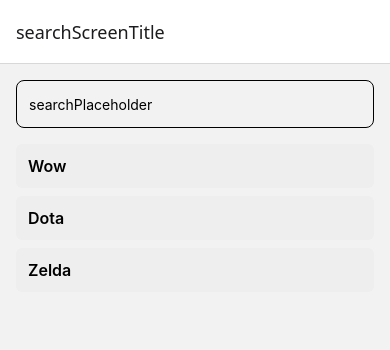
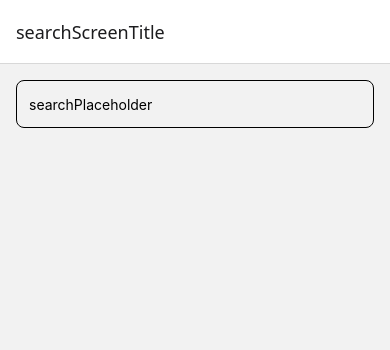
Before and after one commit to DiegoSouzadeAndrade/GameShelf, a React Native app: screen /Search in a window 390 px wide. Shown: the top 350 px of the page. Built offline with nearby package versions, Linux system fonts and the light colour scheme; what react-native-mmkv would draw is missing.

Commit message:
useGames hook with api integration

```diff
--- a/package.json
+++ b/package.json
@@ -48,6 +48,7 @@
     "@testing-library/react-native": "^13.2.0",
     "@types/jest": "^29.5.13",
     "@types/react": "^19.1.0",
+    "@types/react-native-vector-icons": "^6.4.18",
     "@types/react-redux": "^7.1.34",
     "@types/react-test-renderer": "^19.1.0",
     "eslint": "^8.19.0",
--- a/src/api/rawg.ts
+++ b/src/api/rawg.ts
@@ -1,6 +1,6 @@
 import axios from 'axios';
 
-const API_KEY = 'YOUR_API_KEY';
+const API_KEY = '37cbf85f155743268c201803bb98fb6c';
 const BASE_URL = 'https://api.rawg.io/api';
 
 const rawgApi = axios.create({
--- a/src/hooks/useGames.ts
+++ b/src/hooks/useGames.ts
@@ -10,12 +10,14 @@ export function useGames() {
     const { t } = useTranslation();
 
     async function searchGames(query: string){
+        console.log('Searching games with query:', query);
         try {
             setLoading(true);
             setError(null);
             const response = await rawgApi.get('/games', {
                 params: { search: query },
             });
+            console.log('++++++++++++', response.data.results);
             setGames(response.data.results);
         } catch (error) {
             setError(t('searchError'));
--- a/src/i18n/index.ts
+++ b/src/i18n/index.ts
@@ -1,5 +1,6 @@
 import i18n from 'i18next';
 import { initReactI18next } from 'react-i18next';
+import Backend from 'i18next-http-backend'
 import * as RNLocalize from 'react-native-localize';
 import en from './translations/en.json';
 import pt from './translations/pt.json';
@@ -15,12 +16,11 @@ const { languageTag } = RNLocalize.findBestLanguageTag(Object.keys(resources)) |
     languageTag: fallbackLng };
 
 i18n
+  .use(Backend)
   .use(initReactI18next)
   .init({
     resources,
-    lng: languageTag,
     fallbackLng,
-    compatibilityJSON: 'v4',
     interpolation: {
       escapeValue: false,
     },
--- a/src/i18n/translations/en.json
+++ b/src/i18n/translations/en.json
@@ -5,5 +5,6 @@
   "finished": "Finished",
   "addList": "Add to {{list}}",
   "hoursPlayed": "Hours played",
-  "searchError":"Error fetching games"
+  "searchError":"Error fetching games",
+  "searchScreenTitle": "Search Results"
 }
--- a/src/i18n/translations/pt.json
+++ b/src/i18n/translations/pt.json
@@ -5,5 +5,6 @@
   "finished": "Finalizado",
   "addList": "Adicionar à {{list}}",
   "hoursPlayed": "Horas jogadas",
-  "searchError":"Erro ao buscar jogos"
+  "searchError":"Erro ao buscar jogos",
+  "searchScreenTitle": "Resultados da Busca"
 }
--- a/src/screens/GameSearchScreen.tsx
+++ b/src/screens/GameSearchScreen.tsx
@@ -1,29 +1,20 @@
 import React, {useState} from 'react';
-import { View, TextInput, FlatList, Text, TouchableOpacity, StyleSheet } from 'react-native';
+import { View, TextInput, FlatList, ActivityIndicator, Text, TouchableOpacity, StyleSheet } from 'react-native';
+import { useNavigation } from '@react-navigation/native';
+import { useGames } from '../hooks/useGames';
+import { Game } from '../types/customTypes';
 import { useTranslation } from 'react-i18next';
 
 export default function GameSearchScreen(){
     const [query, setQuery] = useState('');
+    const { games, loading, error, searchGames } = useGames();
+    const navigation = useNavigation<any>();
     const { t, i18n } = useTranslation();
-
-    const games = [
-  {
-    id: 0,
-    name: 'Wow',
-  },
-  {
-    id: 1,
-    name: 'Dota',
-  },
-  {
-    id: 2,
-    name: 'Zelda',
-  },
-];
+    //i18n.changeLanguage('en-US');
 
     function handleSearch(){
         if(query.length > 2){
-            console.log('===========', query)
+            searchGames(query);
         }
     }
 
@@ -32,9 +23,10 @@ export default function GameSearchScreen(){
         return (
             <TouchableOpacity
                 style={styles.item}
-                onPress={()=> console.log('0000000000000')}
+                onPress={()=> navigation.navigate('GameDetails', { gameId: item.id })}
             >
                 <Text style={styles.title}>{item.name}</Text>
+                <Text style={styles.sub}>{item.status}</Text>
             </TouchableOpacity>
         );
     }
@@ -48,6 +40,9 @@ export default function GameSearchScreen(){
                 onSubmitEditing={handleSearch}
                 style={styles.input}
             />
+
+            {loading && <ActivityIndicator size="large" />}
+            {error && <Text style={styles.error}>{error}</Text>}
 
             <FlatList
                 data={games}
```
Also changed, not shown: 1 other file (tests, documents, lock files or other folders).
